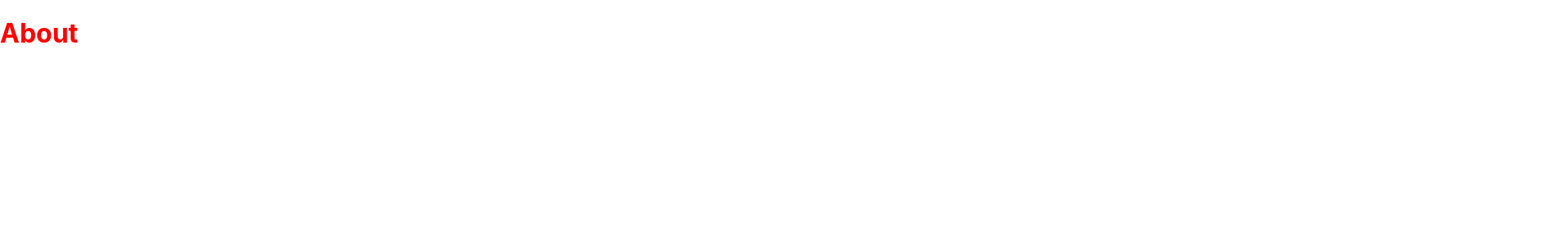
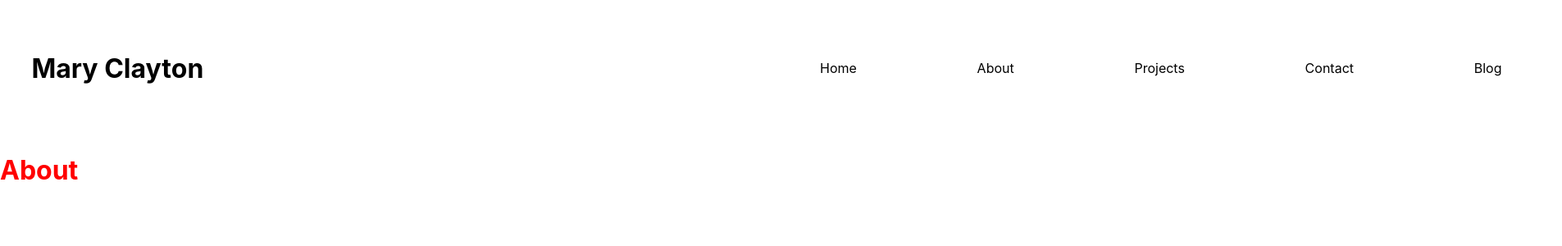
Before and after one commit to mary-clayton/portfolio-mary, a Next.js app: page /about in a window 1280 px wide. Shown: the top 300 px of the page at 82% size, 1905 px wide, since content can reach past the window. Built offline with nearby package versions, Linux system fonts and the light colour scheme.

Commit message:
fixed navbar

```diff
--- a/comps/Navbar.js
+++ b/comps/Navbar.js
@@ -14,7 +14,9 @@ const Navbar = () => {
         <nav className= {styles.navbar}>
             <Link href="/"><Alink>Home</Alink></Link>
             <Link href="/about"><Alink>About</Alink></Link>
+            <Link href="/projects"><Alink>Projects</Alink></Link>
             <Link href="/contact"><Alink>Contact</Alink></Link>
+            <Link href="/blog"><Alink>Blog</Alink></Link>
         </nav>
         </div>
     );
--- a/pages/about.js
+++ b/pages/about.js
@@ -1,9 +1,10 @@
 import styles from '../styles/About.module.css'
+import Navbar from '../comps/Navbar'
 const About = () => {
     return (
         <div>
+            <Navbar/>
             <h1 className={styles.about}>About</h1>
-
         </div>
      );
 }
--- a/pages/blog.js
+++ b/pages/blog.js
@@ -1,7 +1,8 @@
+import Navbar from '../comps/Navbar'
 const Blog = () => {
     return (
         <div>
-
+            <Navbar/>
         </div>
      );
 }
--- a/pages/contact.js
+++ b/pages/contact.js
@@ -1,7 +1,8 @@
+import Navbar from '../comps/Navbar'
 const Contact = () => {
     return (
         <div>
-
+        <Navbar/>
         </div>
      );
 }
--- a/pages/projects.js
+++ b/pages/projects.js
@@ -1,7 +1,8 @@
+import Navbar from '../comps/Navbar'
 const Projects = () => {
     return (
         <div>
-
+            <Navbar/>
         </div>
      );
 }
--- a/styles/Home.module.css
+++ b/styles/Home.module.css
@@ -3,7 +3,7 @@
 display: flex;
 justify-content: flex-end;
 justify-content: space-evenly;
-padding: 0 0 0 70%;
+padding: 0 0 0 50%;
 }
 .mainnav {
   display: flex;
```
